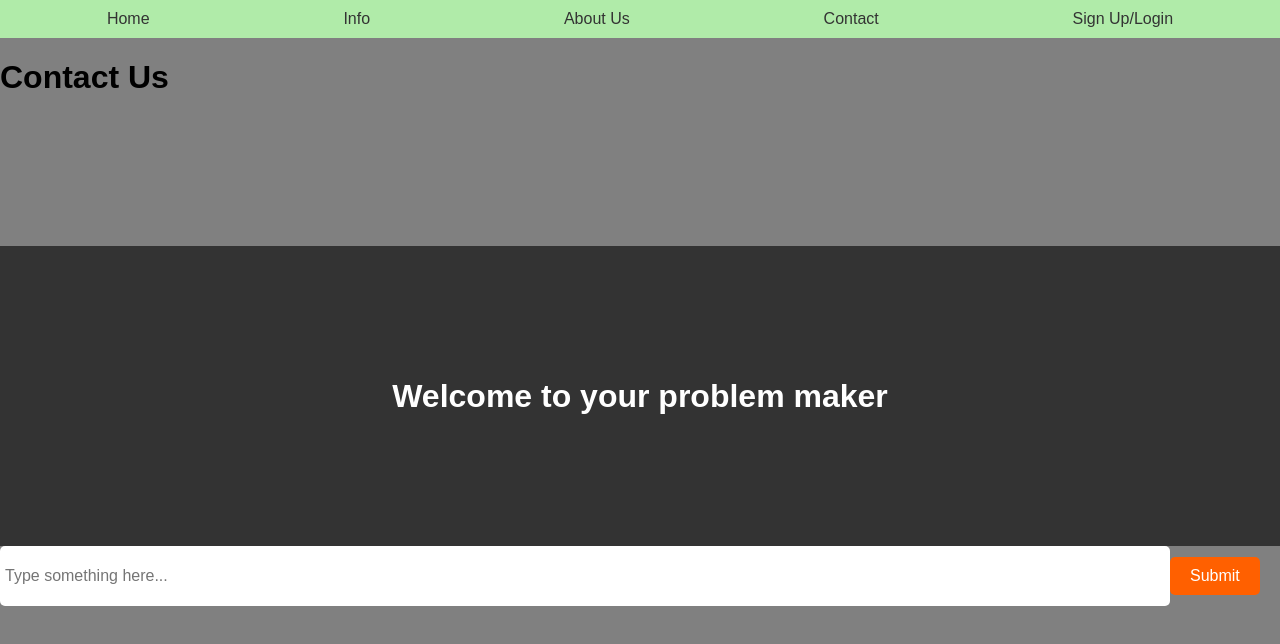
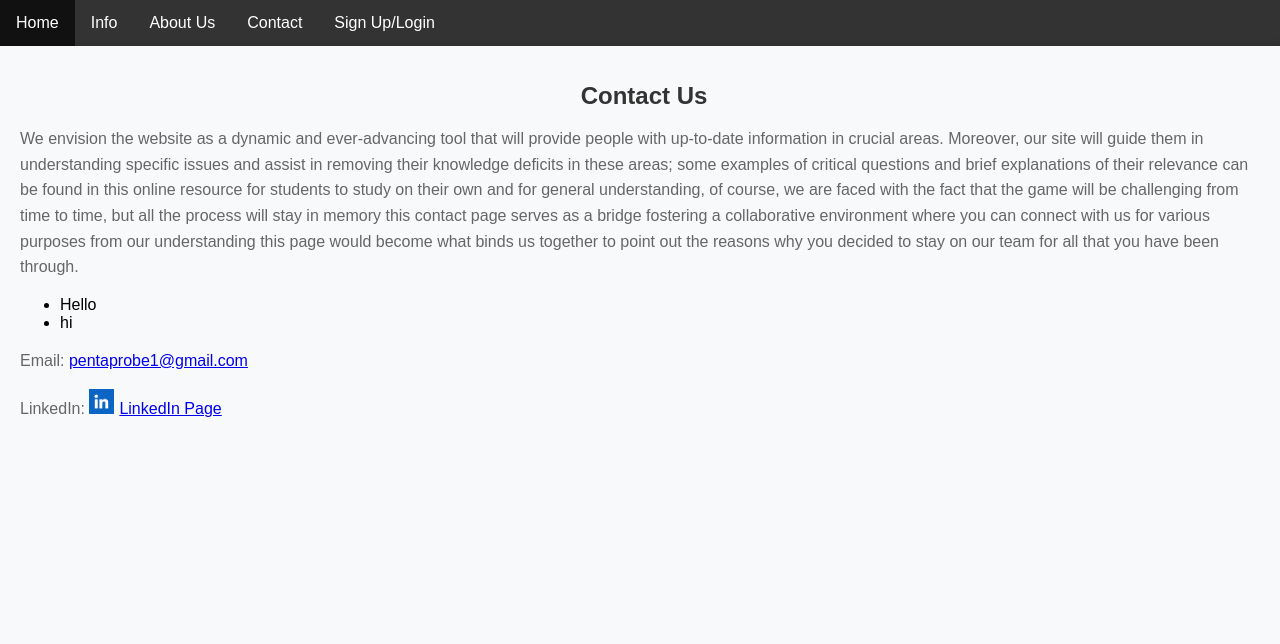
Before and after one commit to Arman-Fathabadi/moonhack, a React (Create React App) app: page /Contact in a window 1280 px wide. Shown: the top 644 px of the page. Built offline with nearby package versions, Linux system fonts and the light colour scheme.

Commit message:
changes on landing page and contact us page

```diff
--- a/src/App.jsx
+++ b/src/App.jsx
@@ -1,39 +1,37 @@
 import React from "react";
-import PromptSpace from "./pages/promptSpace";
-import Welcome from "./pages/welcome";
-import { BrowserRouter, Routes, Route } from "react-router-dom";
+import { BrowserRouter as Router, Routes, Route } from "react-router-dom";
+import Navigation from "./components/Navigation";
 import LandingPage from "./pages/LandingPage";
-import AboutUs from "./pages/AboutUs";
+import Info from "./pages/Info";
+import About from "./pages/AboutUs";
 import Contact from "./pages/Contact";
 import SignUpLogin from "./pages/SignUpLogin";
-import Navigation from "./components/Navigation";
-import "./styles/styles.css";
-import "./styles/LandingPage.css";
-import "./styles/AboutUs.css";
-import "./styles/Contact.css";
-import "./styles/SignUpLogin.css";
+import Welcome from "./pages/welcome";
+import PromptSpace from "./pages/promptSpace";
 
-
-function App() {
+function HomePage() {
   return (
     <div>
-      <BrowserRouter>
-        <Navigation />
-        <Routes>
-          <Route path="/" element={<LandingPage />} />
-          <Route path="/about" element={<AboutUs />} />
-          <Route path="/contact" element={<Contact />} />
-          <Route path="/signup" element={<SignUpLogin />} />
-        </Routes>
-        <div>
-          <Welcome />
-          <div className="content">
-            <PromptSpace />
-          </div>
-        </div>
-      </BrowserRouter>
+      <LandingPage />
+      <Welcome />
+      <PromptSpace />
     </div>
   );
 }
 
+function App() {
+  return (
+    <Router>
+      <Navigation />
+      <Routes>
+        <Route path="/LandingPage" element={<HomePage />} />
+        <Route path="/Info" element={<Info />} />
+        <Route path="/About" element={<About />} />
+        <Route path="/Contact" element={<Contact />} />
+        <Route path="/Signup" element={<SignUpLogin />} />
+      </Routes>
+    </Router>
+  );
+}
+
 export default App;
--- a/src/components/Navigation.jsx
+++ b/src/components/Navigation.jsx
@@ -1,7 +1,8 @@
-// src/components/Navigation.js
+// Navigation.jsx
 
 import React from "react";
 import { Link } from "react-router-dom";
+import "../styles/Navigation.css"
 
 function Navigation() {
   return (
--- a/src/pages/Contact.jsx
+++ b/src/pages/Contact.jsx
@@ -1,11 +1,48 @@
 import React from "react";
 import "../styles/Contact.css";
+import linkedInLogo from "../assets/linkedInLogo.png";
 
 function Contact() {
   return (
-    <div>
+    <div className="contact-container">
       <h1>Contact Us</h1>
-      {/* Add contact form and information */}
+      <p>
+        We envision the website as a dynamic and ever-advancing tool that will
+        provide people with up-to-date information in crucial areas. Moreover,
+        our site will guide them in understanding specific issues and assist in
+        removing their knowledge deficits in these areas; some examples of
+        critical questions and brief explanations of their relevance can be
+        found in this online resource for students to study on their own and for
+        general understanding, of course, we are faced with the fact that the
+        game will be challenging from time to time, but all the process will
+        stay in memory this contact page serves as a bridge fostering a
+        collaborative environment where you can connect with us for various
+        purposes from our understanding this page would become what binds us
+        together to point out the reasons why you decided to stay on our team
+        for all that you have been through.
+      </p>
+      <ul id = "firstbullet">
+        <li>
+          Hello
+        </li>
+        <li>
+          hi
+        </li>
+      </ul>
+      <p>
+        Email: <a href="mailto:pentaprobe1@gmail.com">pentaprobe1@gmail.com</a>
+      </p>
+      <p>
+        LinkedIn:{" "}
+        <a href="https://www.linkedin.com/in/penta-probe">
+          <img
+            src={linkedInLogo}
+            alt="LinkedIn"
+            style={{ width: "25px", marginRight: "5px" }}
+          />
+          LinkedIn Page
+        </a>
+      </p>
     </div>
   );
 }
--- a/src/pages/Info.jsx
+++ b/src/pages/Info.jsx
@@ -1,9 +1,20 @@
 import React from "react";
-import "./infoStyle.css";
+import "../styles/infoStyle.css";
 
 function Info() {
-    return (
-
+  return (
+    <div className="info-container">
+      <h2>Information</h2>
+      <div className="info-section">
+        <h3>Section 1 Title</h3>
+        <p>Information related to section 1...</p>
+      </div>
+      <div className="info-section">
+        <h3>Section 2 Title</h3>
+        <p>Information related to section 2...</p>
+      </div>
+      {/* It may need to change/add more content */}
+    </div>
   );
 }
 
--- a/src/pages/LandingPage.jsx
+++ b/src/pages/LandingPage.jsx
@@ -3,11 +3,7 @@ import React from "react";
 
 function LandingPage() {
   return (
-    <div>
-      <h1>Welcome to our website!</h1>
-      <h1>SamQ your test friend</h1>
-      {/* Add content and styling for the landing page */}
-    </div>
+    <h1>Welcome to my site</h1>
   );
 }
 
--- a/src/styles/Contact.css
+++ b/src/styles/Contact.css
@@ -1,20 +1,26 @@
-.contact-form {
-  display: flex;
-  flex-direction: column;
-  width: 50%; /* Example */
-  margin: 20px auto;
+/* Contact.css */
+
+.contact-container {
+  max-width: 97.5%;
+  /* adjust this to make the content narrower */
+  width: 100%;
+  height: calc(100vh - 60px);
+  margin: 0 auto;
+  /* center the content horizontally */
+  padding: 20px;
+  background-color: #f8f9fa;
+  border-radius: 0;
+  box-shadow: 0 0 10px rgba(0, 0, 0, 0.15);
 }
 
-.contact-form label,
-.contact-form input,
-.contact-form textarea {
-  margin-bottom: 10px;
+.contact-container h1 {
+  color: #333;
+  text-align: center;
+  font-size: 1.5em;
 }
 
-.contact-form button {
-  padding: 10px;
-  background-color: #4CAF50; /* Example */
-  color: white;
-  border: none;
-  cursor: pointer;
+.contact-container p {
+  font-size: 1em;
+  line-height: 1.6;
+  color: #666;
 }
--- /dev/null
+++ b/src/styles/Navigation.css
@@ -0,0 +1,23 @@
+nav ul {
+    list-style-type: none;
+    margin: 0;
+    padding: 0;
+    overflow: hidden;
+    background-color: #333;
+}
+
+nav li {
+    float: left;
+}
+
+nav li a {
+    display: block;
+    color: white;
+    text-align: center;
+    padding: 14px 16px;
+    text-decoration: none;
+}
+
+nav li a:hover {
+    background-color: #111;
+}
```
Also changed, not shown: src/assets/linkedInLogo.png (added), src/pages/HomePage.jsx (added).
